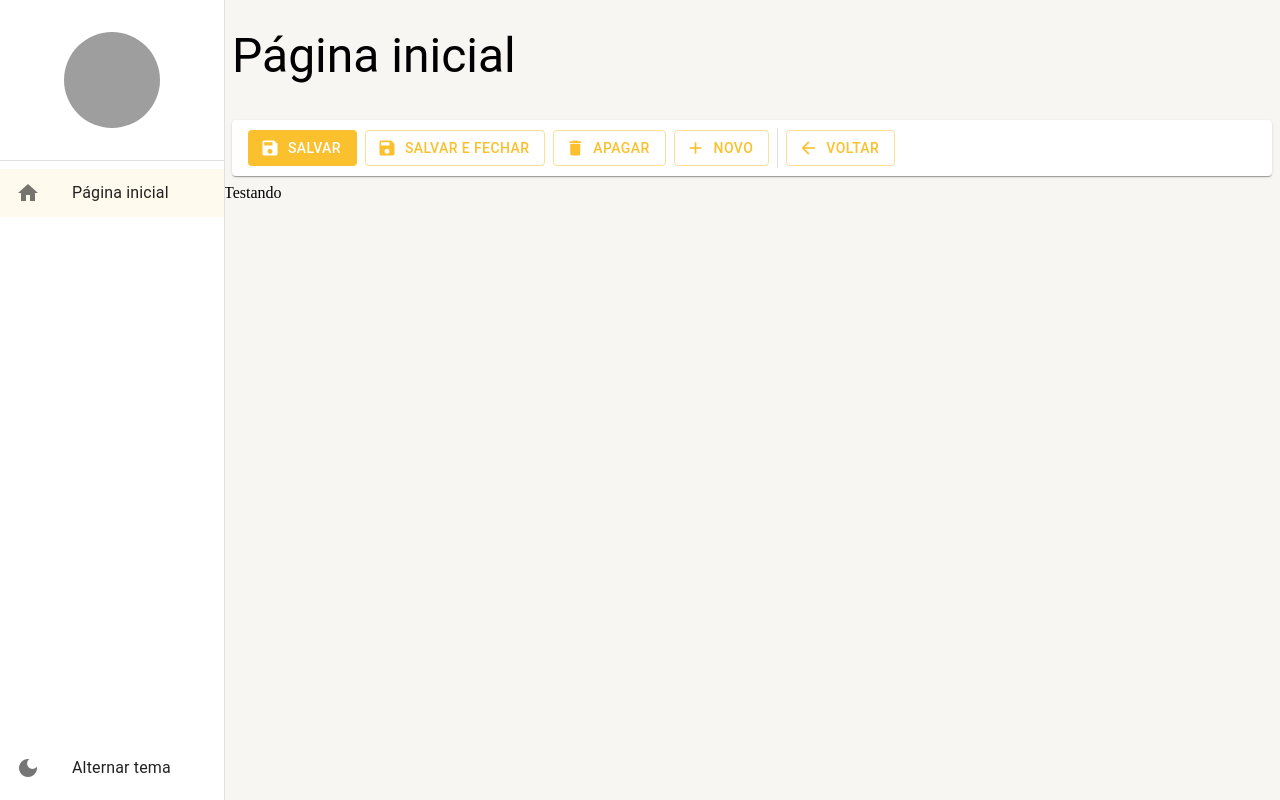
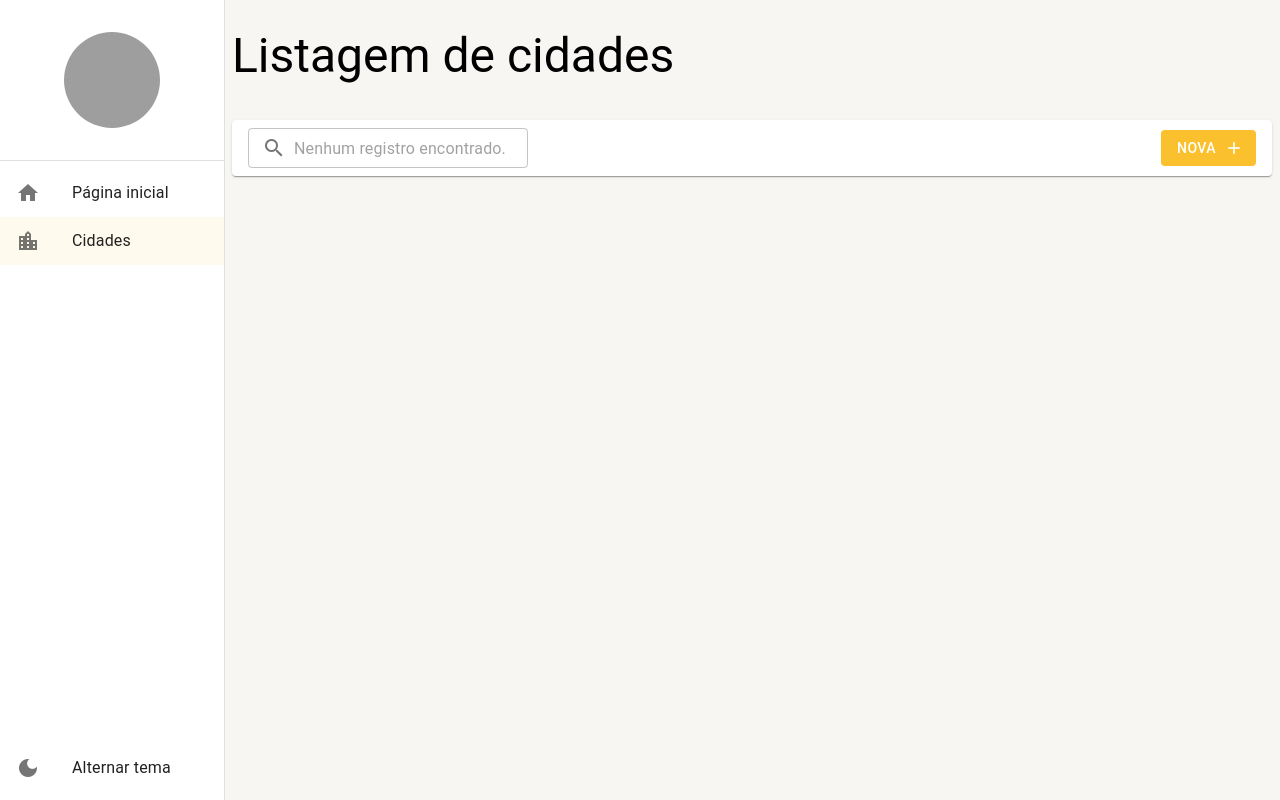
Before and after one commit to RuanF7/materialui-typescript, a React (Create React App) app: page /cidades in a window 1280 px wide. Before the commit this address led to /pagina-inicial. Built offline with nearby package versions, Linux system fonts and the light colour scheme; grey boxes are pictures that could not be loaded.

Commit message:
feat: texto de busca PARAMS

```diff
--- a/src/pages/cidades/ListagemDeCidades.tsx
+++ b/src/pages/cidades/ListagemDeCidades.tsx
@@ -1,8 +1,29 @@
+import { useMemo } from 'react';
+import { useSearchParams } from 'react-router-dom';
+import { FerramentasDaListagem } from '../../shared/components';
+import { LayoutBaseDePagina } from '../../shared/layouts';
 
 
-export conta ListagemDeCidades.tsx: React.FC () => {
+export const ListagemDeCidades: React.FC = () => {
+  const [searchParams, setSearchParams] = useSearchParams();
+
+  const busca = useMemo(() => {
+    return searchParams.get('busca') || '';
+  }, [searchParams]);
 
   return (
-    <div>Teste</div>
-  )
-}
+    <LayoutBaseDePagina
+      titulo='Listagem de cidades'
+      barraDeFerramentas={
+        <FerramentasDaListagem
+          mostrarInputBusca
+          textoBotaoNovo="Nova"
+          textoDaBusca={busca}
+          aoMudarTextoDeBusca={texto => setSearchParams({busca: texto}, { replace: true})}
+        />
+      }
+    >
+
+    </LayoutBaseDePagina>
+  );
+};
--- a/src/pages/index.ts
+++ b/src/pages/index.ts
@@ -1 +1,2 @@
 export * from './dashboard/Dashboard';
+export * from './cidades/ListagemDeCidades';
--- a/src/routes/index.tsx
+++ b/src/routes/index.tsx
@@ -1,6 +1,6 @@
 import { useEffect } from 'react';
 import { Routes, Route, Navigate } from 'react-router-dom';
-import { Dashboard } from '../pages';
+import { Dashboard, ListagemDeCidades } from '../pages';
 import { useDrawerContext } from '../shared/contexts/';
 
 
@@ -13,6 +13,11 @@ export const AppRoutes = () => {
         icon: 'home',
         path: '/pagina-inicial',
         label: 'Página inicial',
+      },
+      {
+        icon: 'location_city',
+        path: '/cidades',
+        label: 'Cidades',
       }
     ]);
   }, []);
@@ -20,6 +25,8 @@ export const AppRoutes = () => {
     <Routes>
       <Route path="/pagina-inicial" element={<Dashboard/>} />
 
+      <Route path="/cidades" element={<ListagemDeCidades/>} />
+
       <Route path='*' element={<Navigate to='/pagina-inicial' />} />
     </Routes>
   );
```
